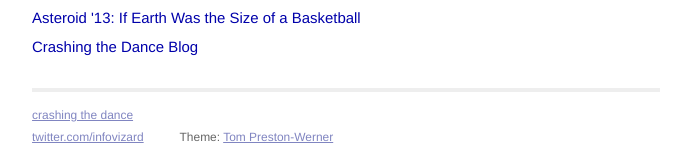
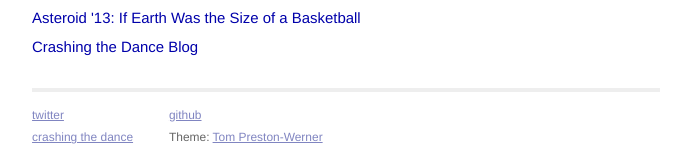
Before and after one commit to andycox/andycox.github.io, a Jekyll site: the page built from index.html, in a window 1280 px wide. Shown: the part 995-1153 px from the top of the page, without its empty margins (294-985 px from the left). Built offline with Jekyll 4.4.1, drawn with Linux system fonts in a browser that asks for light colours; Markdown is read by kramdown in place of the engine named in the settings.

Commit message:
Contact links

```diff
--- a/_layouts/default.html
+++ b/_layouts/default.html
@@ -40,12 +40,14 @@
             <div class="footer">
               <div class="contact">
                 <p>
+                  <a href="http://twitter.com/infovizard/">twitter</a>
+                  <br />
                   <a href="http://crashingthedance.com/">crashing the dance</a><br />
-                  <a href="http://twitter.com/infovizard/">twitter.com/infovizard</a>
                 </p>
               </div>
               <div class="contact">
                 <p>
+                  <a href="http://github.com/andycox/">github</a>
                   <br />
                   Theme: <a href="http://github.com/mojombo/jekyll">Tom Preston-Werner</a>
                 </p>
```
